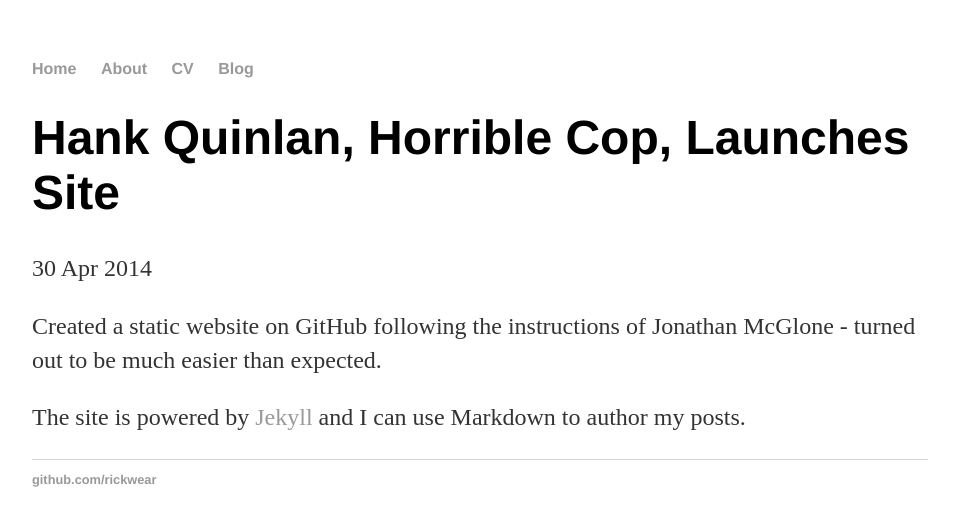
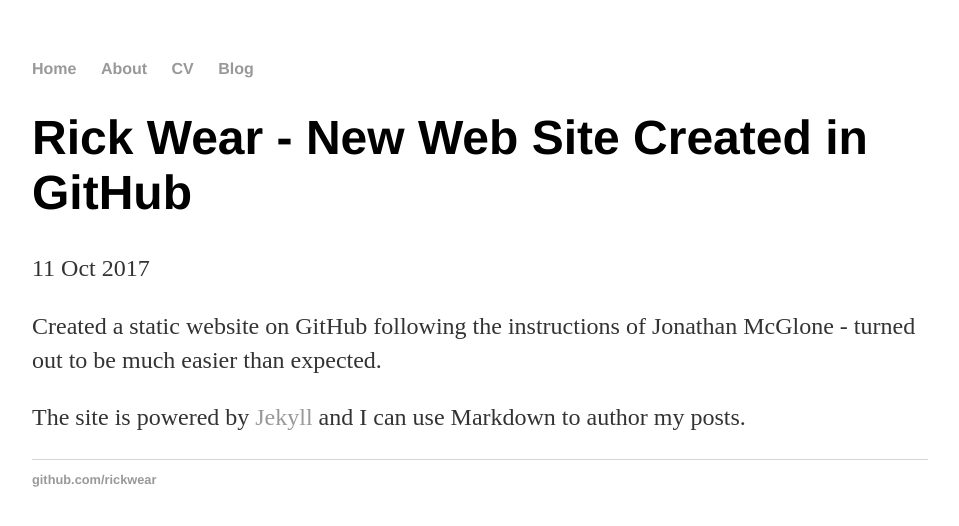
Before and after one commit to rickwear/rickwear.github.io, a Jekyll site: the page built from _posts/2017-10-11-Site_Creation.md, in a window 1280 px wide. Shown: the top 526 px of the page, without its empty margins (160-1119 px from the left). Built offline with Jekyll 4.4.1, drawn with Linux system fonts in a browser that asks for light colours.

Commit message:
Update 2017-10-11-Site_Creation.md
Changes to blog title and date.

```diff
--- a/_posts/2017-10-11-Site_Creation.md
+++ b/_posts/2017-10-11-Site_Creation.md
@@ -1,7 +1,7 @@
 ---
 layout: post
-title: "Hank Quinlan, Horrible Cop, Launches Site"
-date: 2014-04-30
+title: "Rick Wear - New Web Site Created in GitHub"
+date: 2017-10-11
 ---
 
 Created a static website on GitHub following the instructions of Jonathan McGlone - turned out to be much easier than expected.
```
